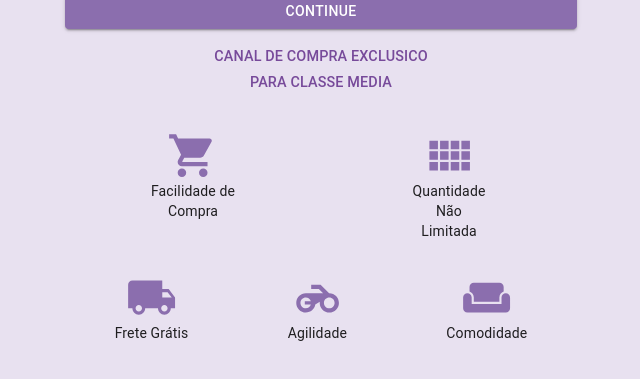
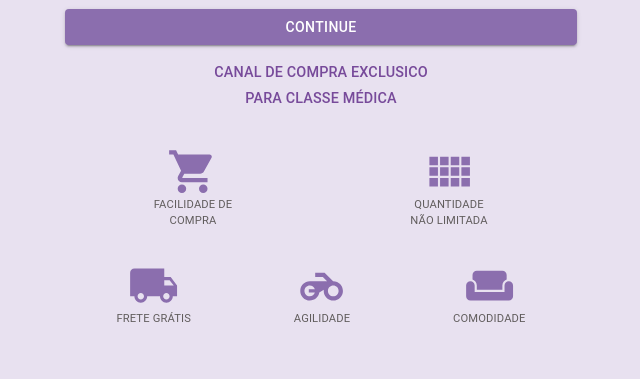
Before and after one commit to denilson157/maxi_doctor, a React (Create React App) app: page /maxdoctor in a window 1280 px wide. Shown: the part 357-736 px from the top of the page, without its empty margins (319-959 px from the left). Built offline with nearby package versions, Linux system fonts and the light colour scheme; no server answers.

Commit message:
ajustes finais

```diff
--- a/src/components/maxDoctor/components/Footer.jsx
+++ b/src/components/maxDoctor/components/Footer.jsx
@@ -13,7 +13,10 @@ const useStyles = makeStyles((theme) => ({
         maxWidth: '85px',
         display: 'flex',
         flexDirection: 'column',
-        alignItems: 'center'
+        alignItems: 'center',
+        textTransform: 'uppercase',
+        fontSize: '0.7rem',
+        color: theme.palette.black.light
     },
     containerGrid: {
         display: 'flex',
--- a/src/components/maxDoctor/components/Form.jsx
+++ b/src/components/maxDoctor/components/Form.jsx
@@ -24,7 +24,8 @@ const useStyles = makeStyles((theme) => ({
         minWidth: '100%'
     },
     select: {
-        paddingTop: '10px'
+        paddingTop: '10px',
+        color: theme.palette.black.light
     },
     messsageSuccess: {
         fontWeight: '549',
@@ -156,7 +157,7 @@ const Form = () => {
 
             <Typography className={classes.typographySubtitle} variant="subtitle1" gutterBottom>
                 <p className={classes.title}>Canal de compra exclusico </p>
-                <p className={classes.title}>para classe media</p>
+                <p className={classes.title}>para classe médica</p>
             </Typography>
 
         </FormControl>
--- a/src/components/template/theme.js
+++ b/src/components/template/theme.js
@@ -8,6 +8,9 @@ const theme = createMuiTheme({
         secondary: {
             main: '#8b6eae',
         },
+        black: {
+            light: '#615d5d'
+        },
         background: {
             default: '#e8e1f0',
         }
```
